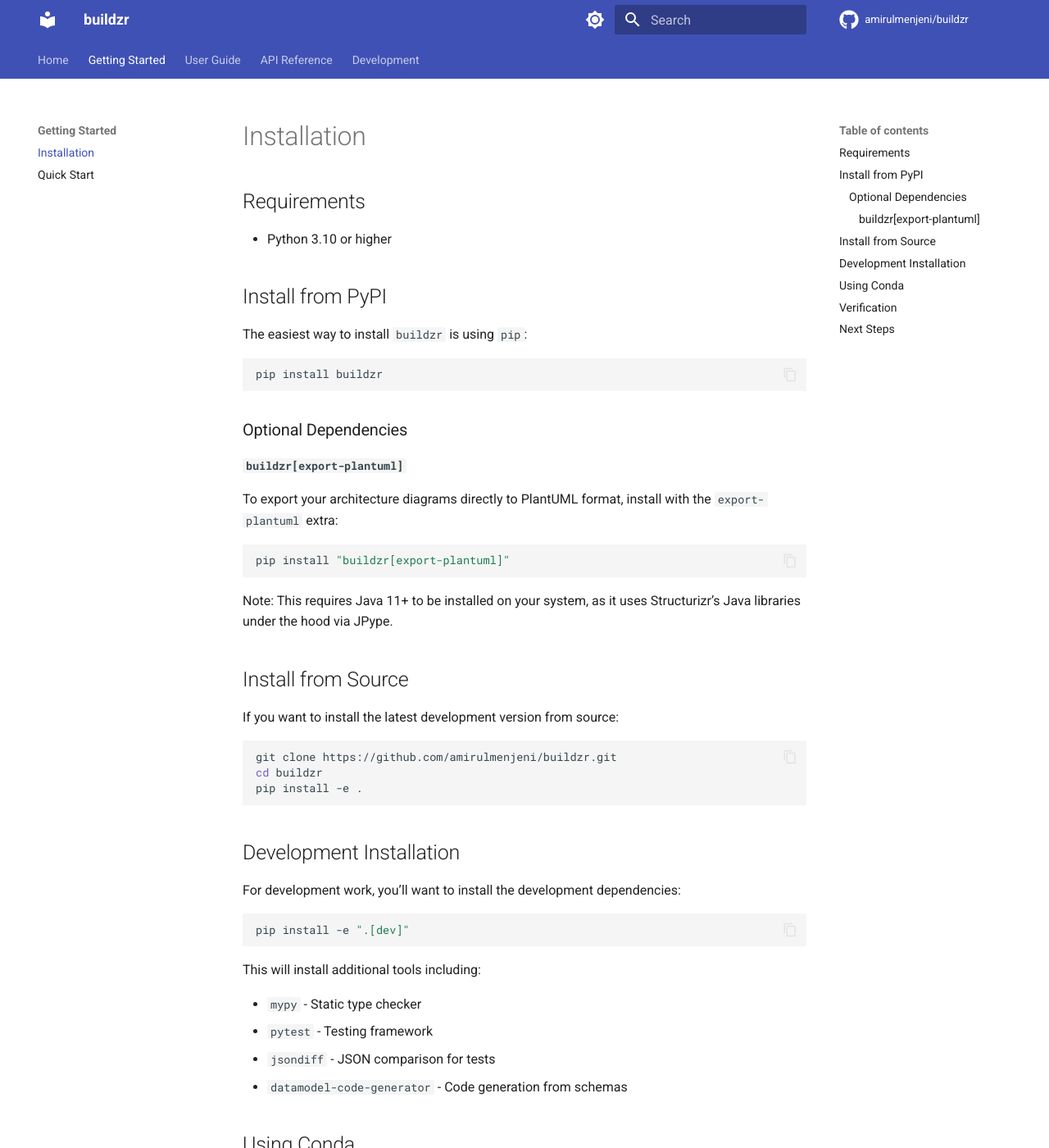
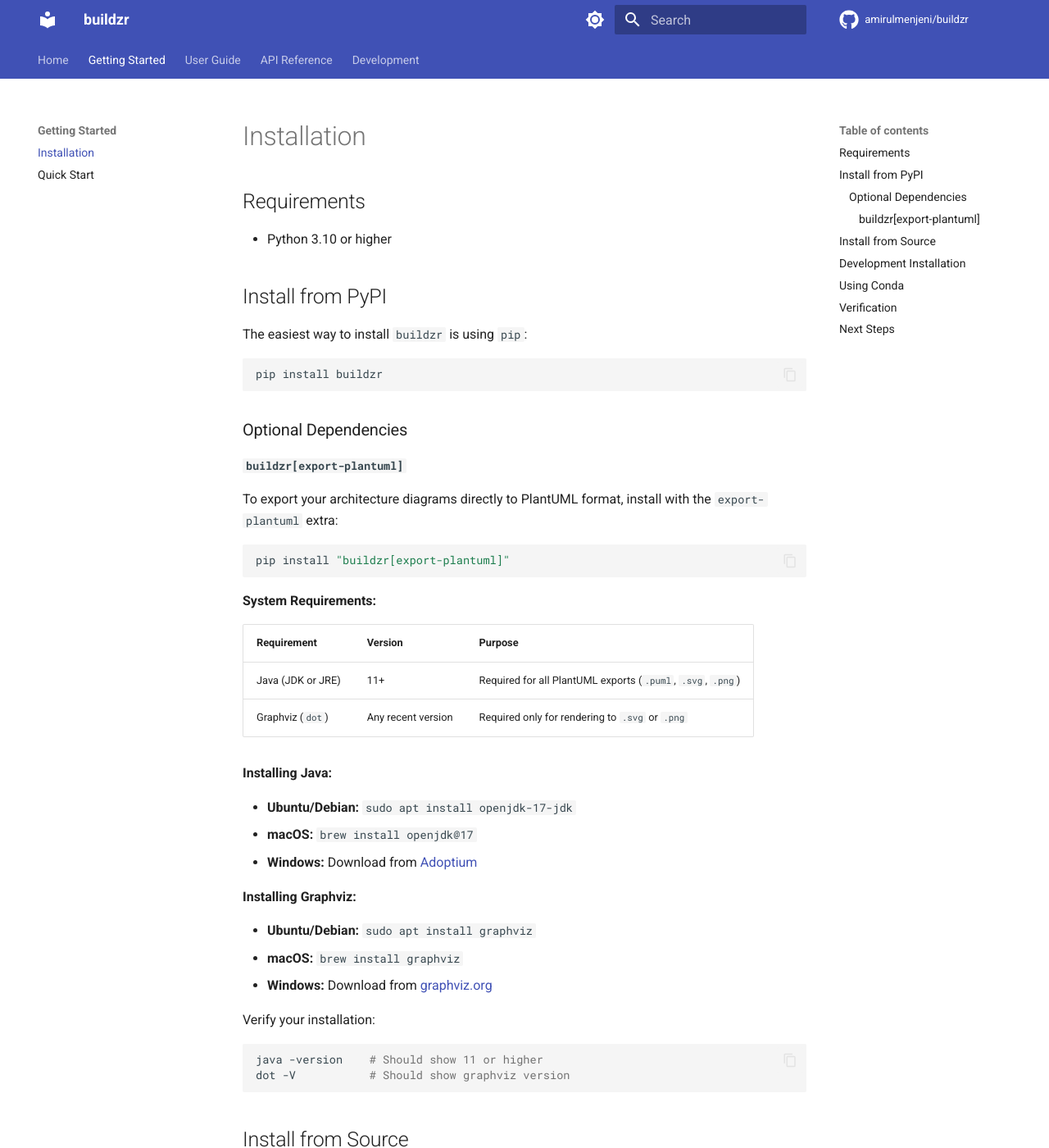
Before and after one commit to amirulmenjeni/buildzr, an MkDocs documentation site: the page built from docs/getting-started/installation.md, in a window 1280 px wide and 1400 px high. Shown: the whole window at 82% size. Built offline with MkDocs 1.6.1 and Material for MkDocs 9.7.7, drawn with Linux system fonts in a browser that asks for light colours; comment, search, counter and statistics services are not loaded.

Commit message:
docs: add system requirements for PlantUML export
Document Java 11+ and Graphviz prerequisites for export-plantuml
functionality with installation instructions for Ubuntu, macOS, and
Windows.

Co-Authored-By: Claude Opus 4.5 <noreply@anthropic.com>

````diff
--- a/docs/getting-started/installation.md
+++ b/docs/getting-started/installation.md
@@ -22,7 +22,31 @@ To export your architecture diagrams directly to PlantUML format, install with t
 pip install "buildzr[export-plantuml]"
 ```
 
-Note: This requires Java 11+ to be installed on your system, as it uses Structurizr's Java libraries under the hood via JPype.
+**System Requirements:**
+
+| Requirement | Version | Purpose |
+|-------------|---------|---------|
+| Java (JDK or JRE) | 11+ | Required for all PlantUML exports (`.puml`, `.svg`, `.png`) |
+| Graphviz (`dot`) | Any recent version | Required only for rendering to `.svg` or `.png` |
+
+**Installing Java:**
+
+- **Ubuntu/Debian:** `sudo apt install openjdk-17-jdk`
+- **macOS:** `brew install openjdk@17`
+- **Windows:** Download from [Adoptium](https://adoptium.net/)
+
+**Installing Graphviz:**
+
+- **Ubuntu/Debian:** `sudo apt install graphviz`
+- **macOS:** `brew install graphviz`
+- **Windows:** Download from [graphviz.org](https://graphviz.org/download/)
+
+Verify your installation:
+
+```bash
+java -version    # Should show 11 or higher
+dot -V           # Should show graphviz version
+```
 
 ## Install from Source
 
````
Also changed, not shown: README.md (+2 -1 lines).
